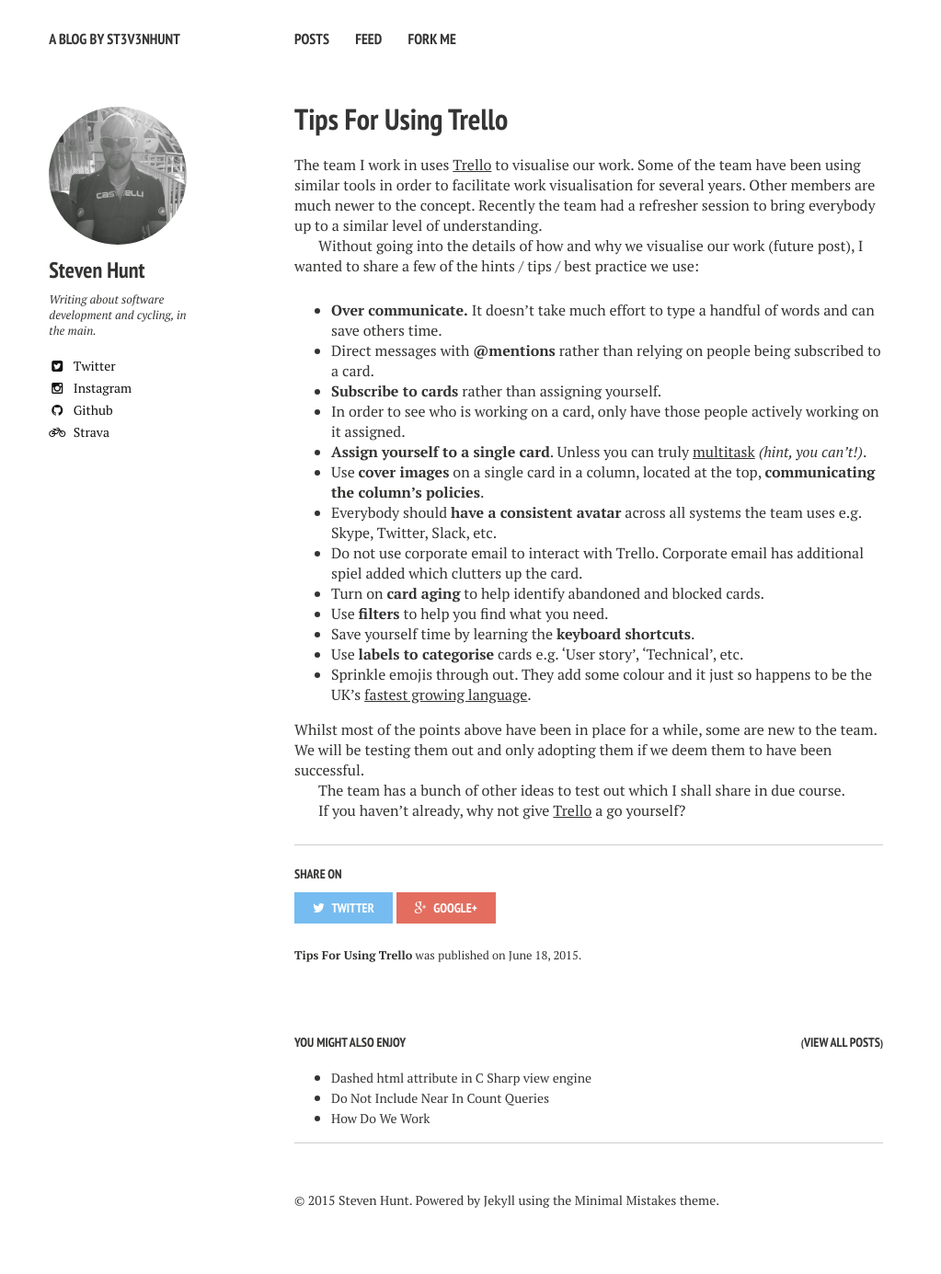
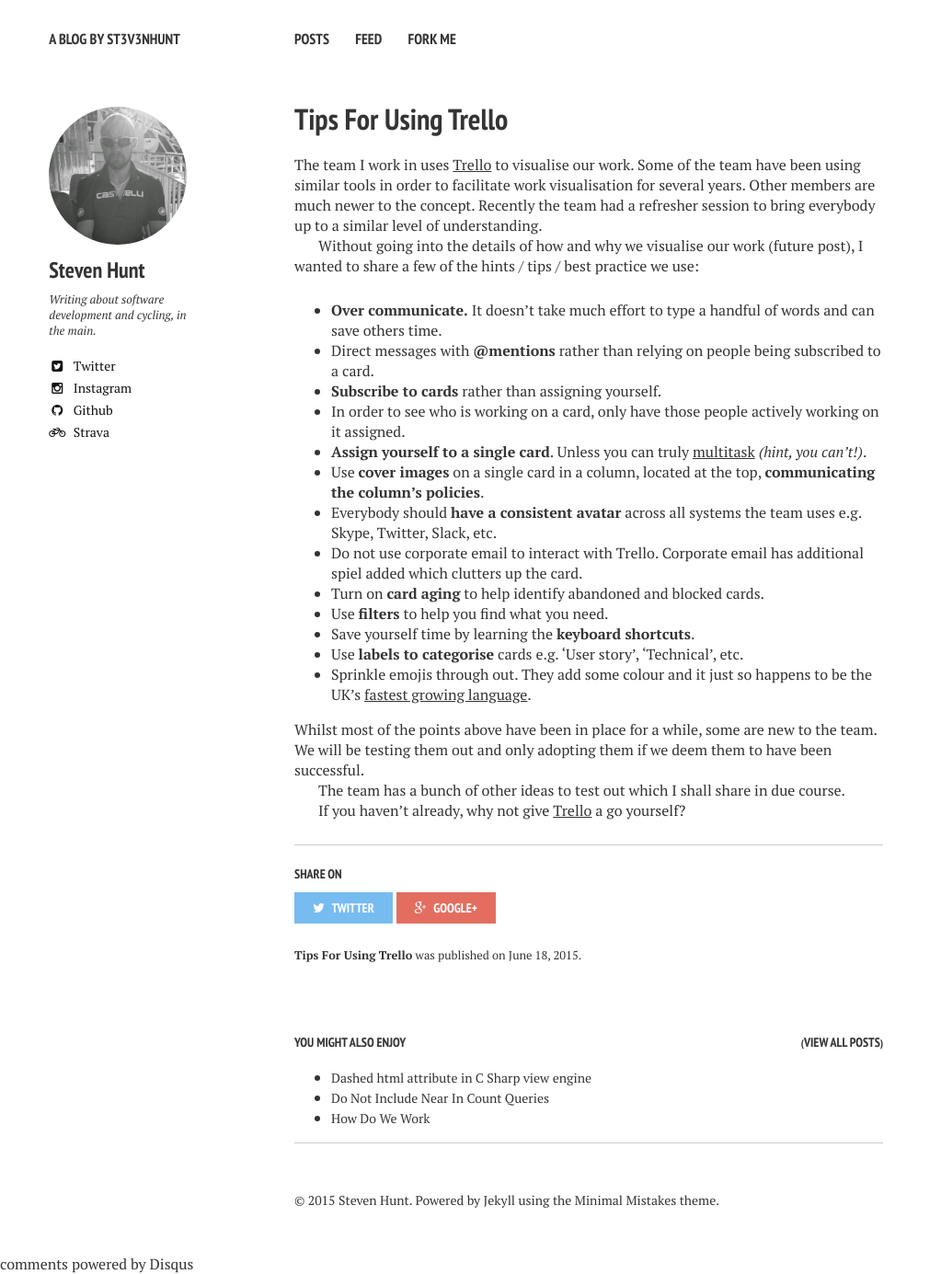
Before and after one commit to st3v3nhunt/st3v3nhunt.github.io, a Jekyll site: the page built from _posts/development/2015-06-18-tips-for-using-trello.md, in a window 1280 px wide. Shown: the whole page at 92% size, without its empty margins (0-1023 px from the left). Built offline with Jekyll 4.4.1, drawn with Linux system fonts in a browser that asks for light colours; nearby versions of some CDN libraries; comment, search, counter and statistics services are not loaded; before the commit the page ends 1363 px from its top, so only the background shows below that; some of the changed lines change nothing that is shown.

Commit message:
:speech_balloon: Add Disqus.

```diff
--- a/_config.yml
+++ b/_config.yml
@@ -28,7 +28,7 @@
   avatar: avatar.jpg
   bio: "Writing about software development and cycling, in the main."
   email:
-  disqus-shortname:
+  disqus-shortname: st3v3nhunt
   twitter: st3v3nhunt
   facebook: #username
   google:
--- a/_posts/development/2015-06-18-tips-for-using-trello.md
+++ b/_posts/development/2015-06-18-tips-for-using-trello.md
@@ -1,6 +1,7 @@
 ---
 layout: post
 tags: [trello, tips, agile, development]
+comments: true
 ---
 
 The team I work in uses [Trello](https://trello.com) to visualise our work.
```
